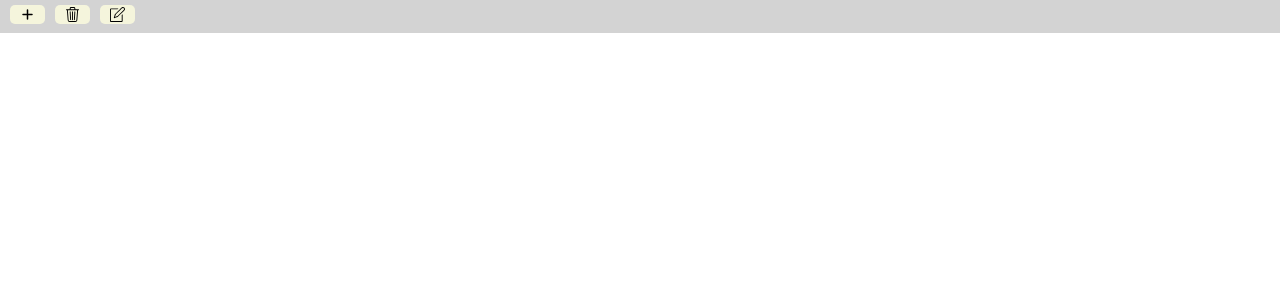
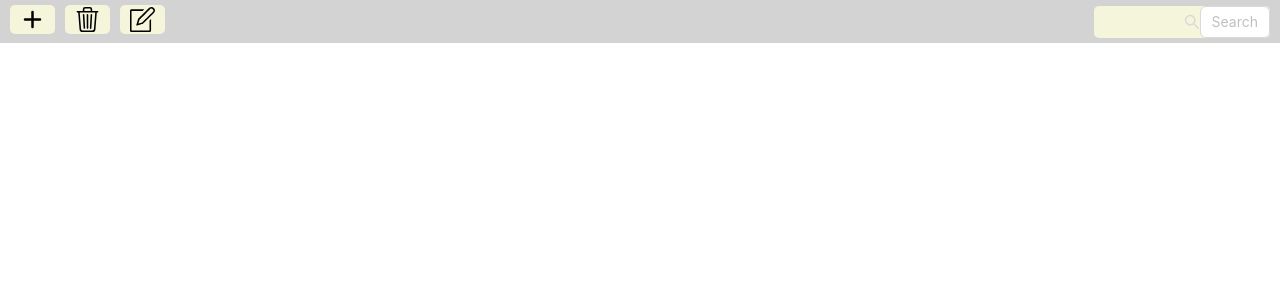
Before and after one commit to Anatolii1996/notes, a React (Create React App) app: page / in a window 1280 px wide. Shown: the top 300 px of the page. Built offline with nearby package versions, Linux system fonts and the light colour scheme.

Commit message:
remove box-shadow from input

```diff
--- a/src/App.scss
+++ b/src/App.scss
@@ -1,4 +1,3 @@
-
 * {
   margin: 0;
   padding: 0;
@@ -10,12 +9,13 @@
   padding: 5px 10px;
   display: flex;
   justify-content: space-between;
+  align-items: center;
   .btn_group {
     svg {
       box-sizing: content-box;
       background-color: beige;
       padding: 2px 10px;
-      font-size: 15px;
+      font-size: 25px;
       font-weight: bold;
       border-radius: 5px;
       cursor: pointer;
@@ -25,13 +25,33 @@
     }
   }
   .search {
-    input {
-      background-color: beige;
-      width: 200px;
-      border: 0;
-      height: 25px;
-      padding-left: 2rem;
+    background-color: beige;
+    border-radius: 5px;
+    display: flex;
+    align-items: center;
+    padding-left: 90px;
+    // input {
+    //   width: 150px;
 
-    }
+    // }
   }
 }
+:where(.css-dev-only-do-not-override-yp8pcc).ant-select-single:not(
+    .ant-select-customize-input
+  )
+  .ant-select-selector {
+  width: 150px;
+  border: 0;
+  background-color: inherit;
+  padding-left: 5px;
+
+}
+
+
+
+.ant-select-focused:where(.css-dev-only-do-not-override-yp8pcc).ant-select-single:not(.ant-select-disabled):not(
+    .ant-select-customize-input
+  ):not(.ant-pagination-size-changer).ant-select-selector{
+
+    box-shadow: none !important;
+  }
--- a/src/components/Header.jsx
+++ b/src/components/Header.jsx
@@ -1,6 +1,8 @@
 import { HiPlus } from "react-icons/hi";
 import { BsTrash3 } from "react-icons/bs";
 import { SlNote } from "react-icons/sl";
+import { AutoComplete } from "antd";
+import { SearchOutlined } from "@ant-design/icons";
 
 const Header = () => {
   return (
@@ -11,7 +13,21 @@ const Header = () => {
         <SlNote />
       </div>
       <div className="search">
+        <SearchOutlined style={{
+         color: "#d9d9d9"
+        }}/>
+      <AutoComplete
+        // options={options}
+        // style={{
+        //     border:0,
+        //     outline: "none",
+        //     boxShadow: 0
+        // }}
+        // onSelect={onSelect}
+        // onSearch={(text) => setOptions(getPanelValue(text))}
+        placeholder="Search"
 
+      />
       </div>
     </div>
   );
```
